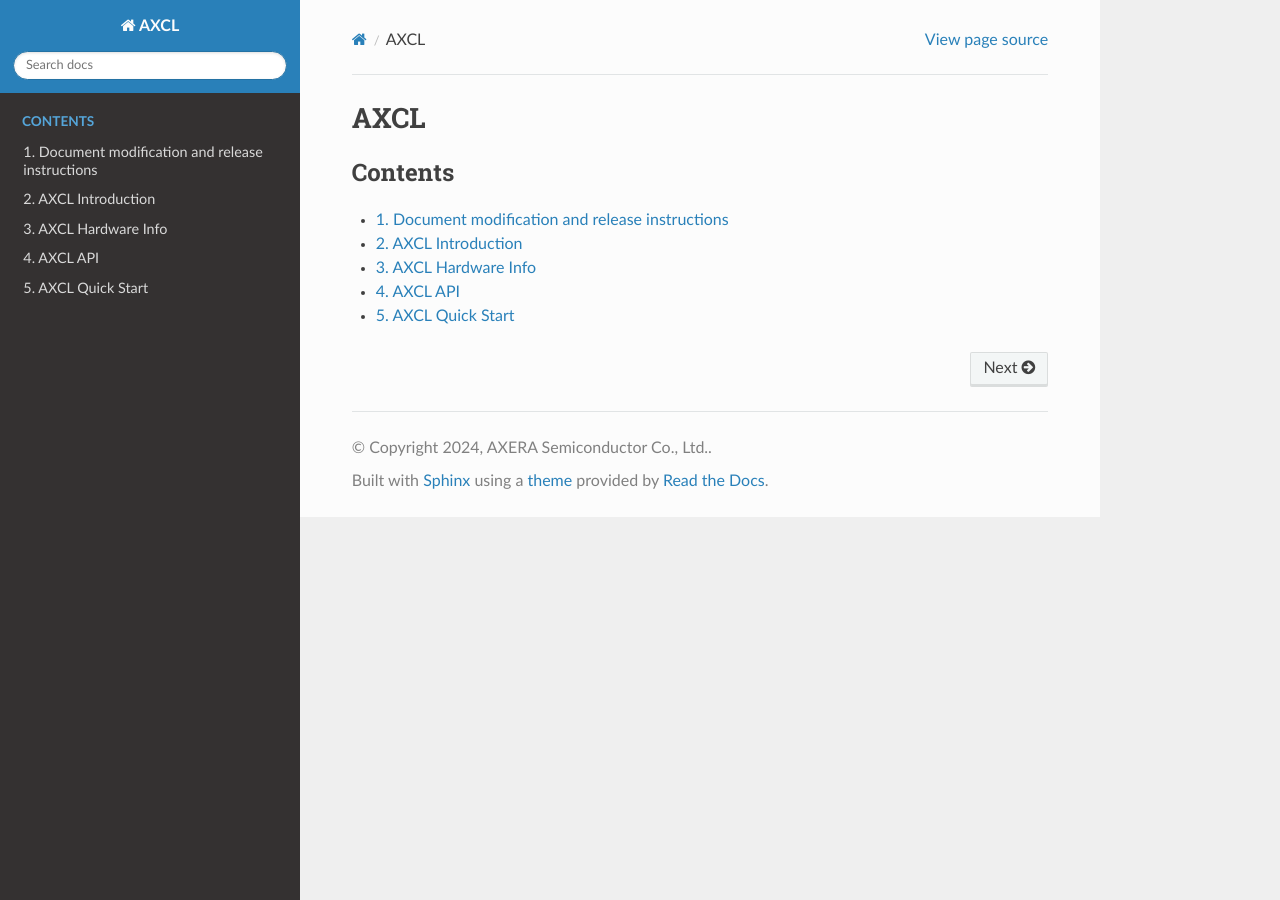
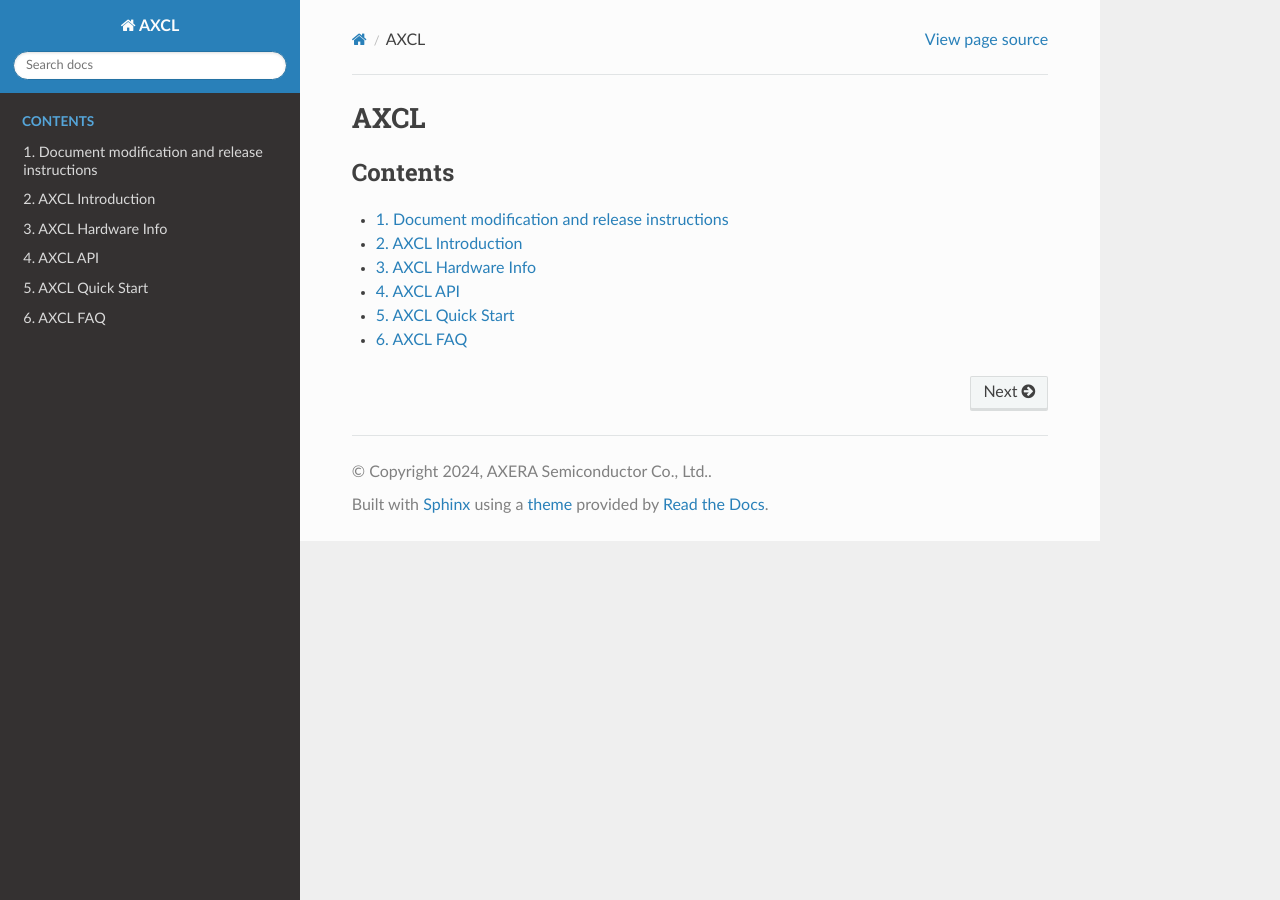
Before and after one commit to AXERA-TECH/axcl-docs-en, a Sphinx documentation site: the page built from source/index.rst, in a window 1280 px wide. Built offline with Sphinx 7.4.7 and the Read the Docs theme 3.1.0, drawn with Linux system fonts in a browser that asks for light colours.

Commit message:
update faq file

```diff
--- /dev/null
+++ b/source/doc_guide_faq.md
@@ -0,0 +1,3 @@
+# AXCL FAQ
+
+##
--- a/source/index.rst
+++ b/source/index.rst
@@ -17,3 +17,4 @@ AXCL
   doc_guide_hardware.md
   doc_guide_axcl_api.md
   doc_guide_quick_start.md
+  doc_guide_faq.md
```
Also changed, not shown: README.md (+1 -1 lines).
